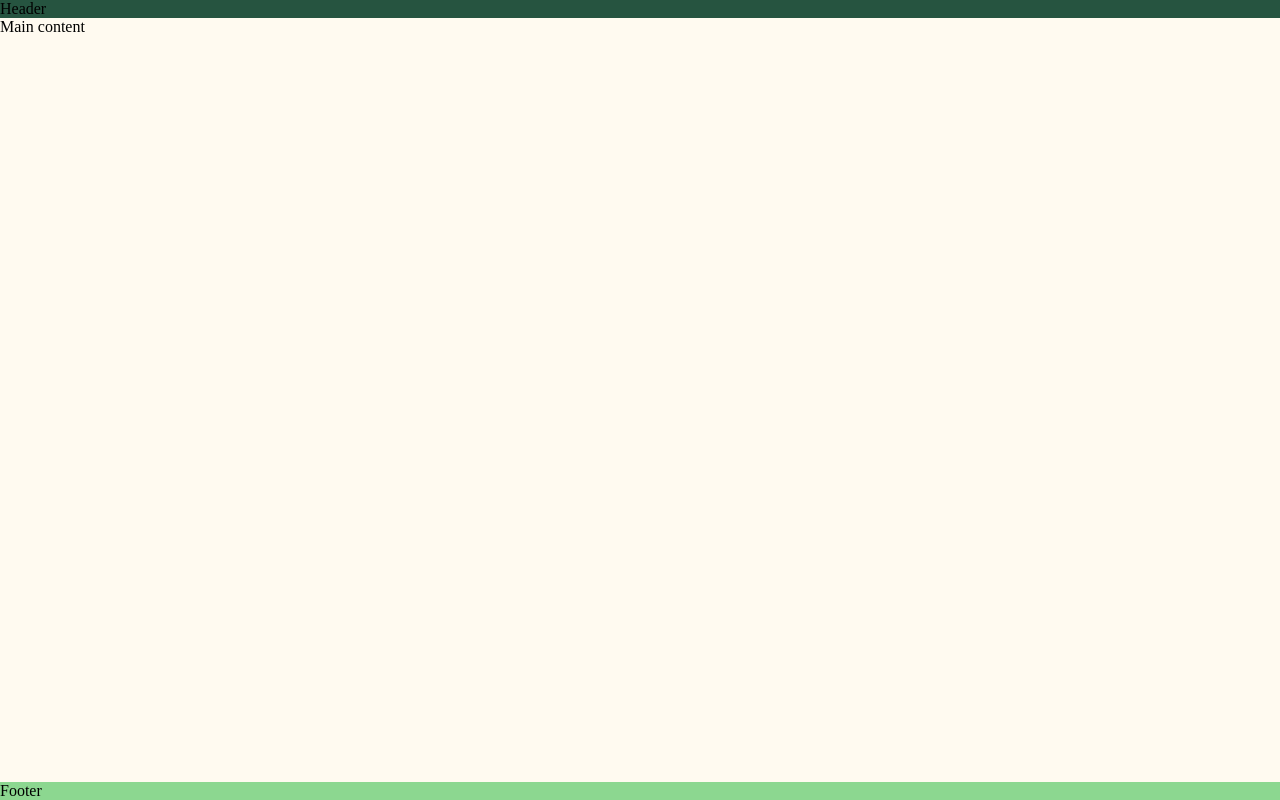
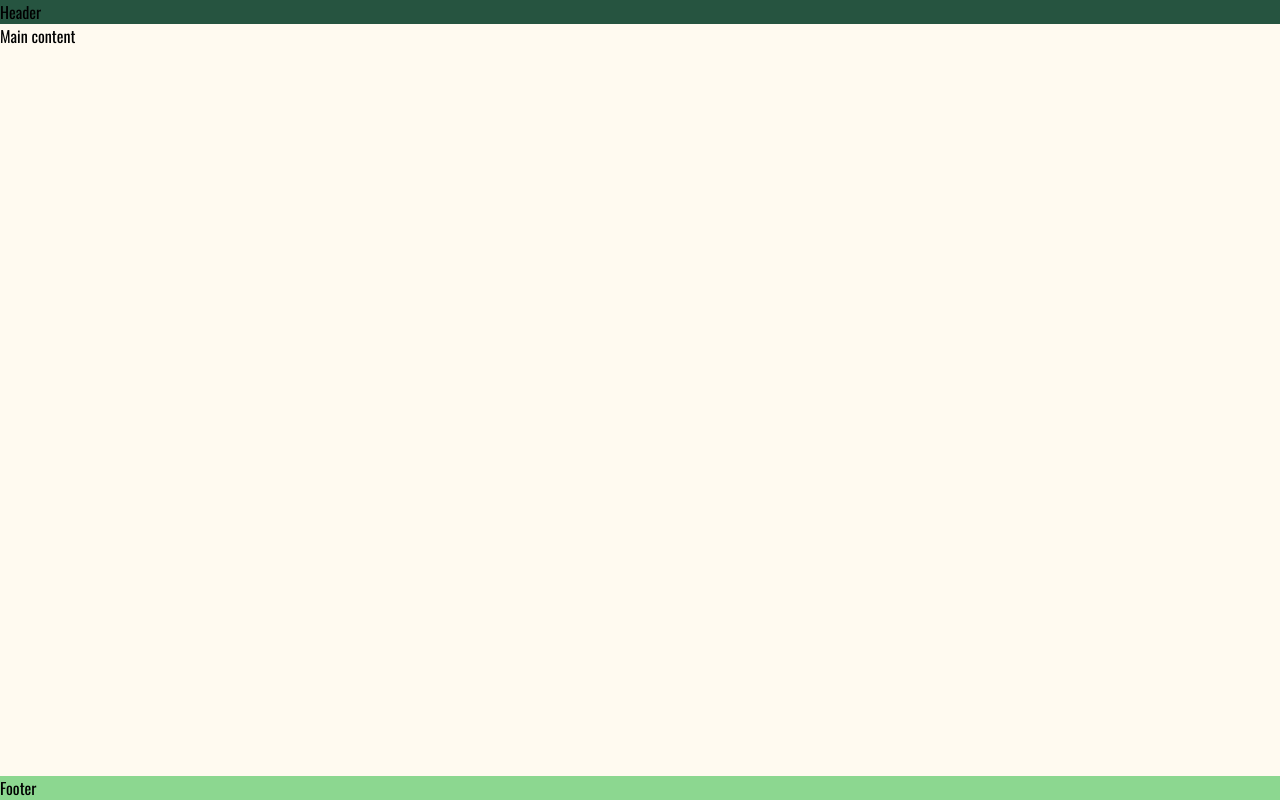
Before and after one commit to Marchopkins96/soccer-school, a plain HTML site: page index.html in a window 1280 px wide. Drawn offline with nearby package versions, Linux system fonts and the light colour scheme.

Commit message:
Add Oswald font family to body styles

```diff
--- a/assets/css/style.css
+++ b/assets/css/style.css
@@ -1,3 +1,6 @@
+/* Google fonts import */
+@import url('https://fonts.googleapis.com/css2?family=Oswald:wght@200;300;400;500;600;700&family=Varela+Round&display=swap');
+
 /* Follwowing code removes default styles that are added by the browser */
 * {
     padding: 0;
@@ -10,6 +13,7 @@ body {
     min-height: 100vh;
     display: flex;
     flex-direction: column;
+    font-family: 'Oswald', sans-serif;
 }
 
 /* Header */
```
